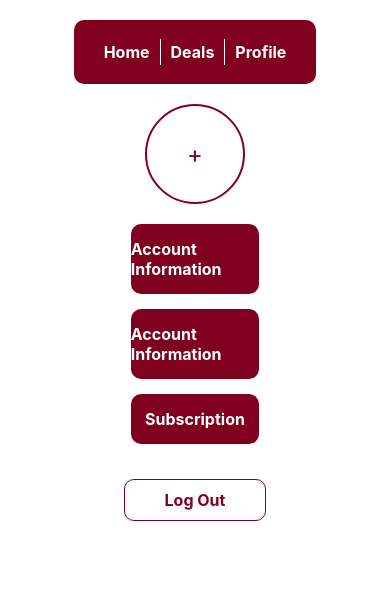
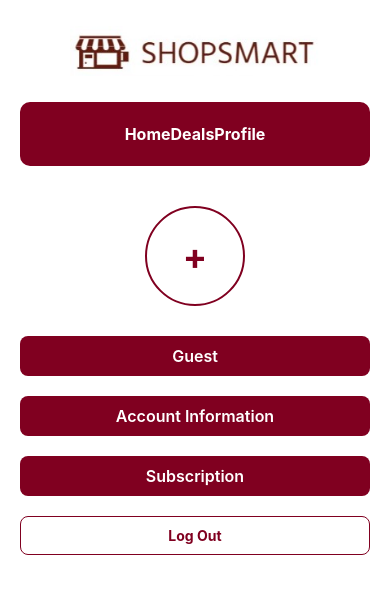
Before and after one commit to TUDublinBlanchBusinessIT/project-SadiasHossain-1, a React Native app: screen /Profile in a window 390 px wide. Shown: the top 594 px of the page. Built offline with nearby package versions, Linux system fonts and the light colour scheme.

Commit message:
buttons updated in Profile screen

```diff
--- a/screens/ProfileScreen.js
+++ b/screens/ProfileScreen.js
@@ -1,51 +1,76 @@
-import React from 'react';
-import { View, Text, TouchableOpacity, StyleSheet } from 'react-native';
+import React, { useState, useEffect } from 'react';
+import { View, Text, StyleSheet, TouchableOpacity, Image } from 'react-native';
+import { getAuth } from 'firebase/auth';
 
 const ProfileScreen = ({ navigation }) => {
+  const [userInfo, setUserInfo] = useState(null);
+  const [showDetails, setShowDetails] = useState(false);
+  const [showSubscription, setShowSubscription] = useState(false); // Initialize showSubscription
+
+  useEffect(() => {
+    const auth = getAuth();
+    const user = auth.currentUser;
+
+    if (user) {
+      setUserInfo({
+        username: user.displayName || 'User',
+        email: user.email || 'Not Available',
+      });
+    }
+  }, []);
+
   return (
     <View style={styles.container}>
-      {/* Navigation Bar */}
+      <Image source={require('../assets/logo.jpg')} style={styles.logo} />
       <View style={styles.navbar}>
-        <TouchableOpacity
-          onPress={() => navigation.navigate('Home')}
-          style={[styles.navItem, styles.navItemFirst]}
-        >
+        <TouchableOpacity onPress={() => navigation.navigate('Home')} style={styles.navItem}>
           <Text style={styles.navText}>Home</Text>
         </TouchableOpacity>
-        <View style={styles.navDivider} />
-        <TouchableOpacity
-          onPress={() => navigation.navigate('Deals')}
-          style={styles.navItem}
-        >
+        <TouchableOpacity onPress={() => navigation.navigate('Deals')} style={styles.navItem}>
           <Text style={styles.navText}>Deals</Text>
         </TouchableOpacity>
-        <View style={styles.navDivider} />
-        <TouchableOpacity
-          onPress={() => navigation.navigate('Profile')}
-          style={[styles.navItem, styles.navItemLast]}
-        >
+        <TouchableOpacity onPress={() => navigation.navigate('Profile')} style={styles.navItem}>
           <Text style={styles.navText}>Profile</Text>
         </TouchableOpacity>
       </View>
 
-      {/* Profile Section */}
-      <View style={styles.profileSection}>
-        <View style={styles.profileImage}>
-          <Text style={styles.addIcon}>+</Text>
+      <View style={styles.profileImageContainer}>
+        <View style={styles.profileCircle}>
+          <Text style={styles.profileText}>+</Text>
         </View>
-        <TouchableOpacity style={styles.button}>
-          <Text style={styles.buttonText}>Account Information</Text>
-        </TouchableOpacity>
-        <TouchableOpacity style={styles.button}>
-          <Text style={styles.buttonText}>Account Information</Text>
-        </TouchableOpacity>
-        <TouchableOpacity style={styles.button}>
-          <Text style={styles.buttonText}>Subscription</Text>
-        </TouchableOpacity>
-        <TouchableOpacity style={styles.logoutButton}>
-          <Text style={styles.logoutButtonText}>Log Out</Text>
-        </TouchableOpacity>
       </View>
+
+      {/* Username Button */}
+      <TouchableOpacity style={styles.button}>
+        <Text style={styles.buttonText}>{userInfo?.username || 'Guest'}</Text>
+      </TouchableOpacity>
+
+      {/* Account Information Button */}
+      <TouchableOpacity style={styles.button} onPress={() => setShowDetails(!showDetails)}>
+        <Text style={styles.buttonText}>Account Information</Text>
+      </TouchableOpacity>
+      {showDetails && (
+        <View style={styles.detailsContainer}>
+          <Text style={styles.detailsText}>Email: {userInfo?.email}</Text>
+          <Text style={styles.detailsText}>Username: {userInfo?.username}</Text>
+        </View>
+      )}
+
+      {/* Subscription Button */}
+      <TouchableOpacity style={styles.button} onPress={() => setShowSubscription(!showSubscription)}>
+        <Text style={styles.buttonText}>Subscription</Text>
+      </TouchableOpacity>
+      {showSubscription && (
+        <View style={styles.detailsContainer}>
+          <Text style={styles.detailsText}>Your subscription plan: Premium</Text>
+          <Text style={styles.detailsText}>Renewal Date: 01/01/2025</Text>
+        </View>
+      )}
+
+      {/* Log Out Button */}
+      <TouchableOpacity style={[styles.button, styles.logoutButton]}>
+        <Text style={styles.logoutText}>Log Out</Text>
+      </TouchableOpacity>
     </View>
   );
 };
@@ -53,14 +78,21 @@ const ProfileScreen = ({ navigation }) => {
 const styles = StyleSheet.create({
   container: {
     flex: 1,
+    padding: 20,
     backgroundColor: '#fff',
-    alignItems: 'center',
-    padding: 20,
+  },
+  logo: {
+    width: 250,
+    height: undefined,
+    aspectRatio: 1,
+    resizeMode: 'contain',
+    marginBottom: 20,
+    alignSelf: 'center',
   },
   navbar: {
     flexDirection: 'row',
     justifyContent: 'center',
-    backgroundColor: '#800020',
+    backgroundColor: '#800020', // Burgundy background color
     borderRadius: 10,
     marginBottom: 20,
     paddingVertical: 10,
@@ -71,29 +103,16 @@ const styles = StyleSheet.create({
     justifyContent: 'center',
     alignItems: 'center',
   },
-  navItemFirst: {
-    borderLeftWidth: 0,
-  },
-  navItemLast: {
-    borderRightWidth: 0,
-  },
   navText: {
     color: 'white',
     fontWeight: 'bold',
     fontSize: 16,
   },
-  navDivider: {
-    width: 1,
-    backgroundColor: 'white',
-    height: '60%',
-    alignSelf: 'center',
-    marginHorizontal: 10,
+  profileImageContainer: {
+    alignItems: 'center',
+    marginVertical: 20,
   },
-  profileSection: {
-    flex: 1,
-    alignItems: 'center',
-  },
-  profileImage: {
+  profileCircle: {
     width: 100,
     height: 100,
     borderRadius: 50,
@@ -101,37 +120,46 @@ const styles = StyleSheet.create({
     borderColor: '#800020',
     justifyContent: 'center',
     alignItems: 'center',
-    marginBottom: 20,
   },
-  addIcon: {
-    fontSize: 24,
+  profileText: {
+    fontSize: 36,
     color: '#800020',
+    fontWeight: 'bold',
   },
   button: {
-    width: '80%',
     backgroundColor: '#800020',
-    paddingVertical: 15,
-    borderRadius: 10,
-    marginBottom: 15,
+    paddingVertical: 10,
+    paddingHorizontal: 15,
+    borderRadius: 8,
+    marginVertical: 10,
     alignItems: 'center',
   },
   buttonText: {
-    color: 'white',
-    fontWeight: 'bold',
+    color: '#fff',
     fontSize: 16,
+    fontWeight: '600',
+  },
+  detailsContainer: {
+    backgroundColor: '#f9f9f9',
+    padding: 10,
+    borderRadius: 5,
+    marginVertical: 10,
+    borderWidth: 1,
+    borderColor: '#ddd',
+  },
+  detailsText: {
+    fontSize: 14,
+    color: '#555',
+    marginBottom: 5,
   },
   logoutButton: {
-    marginTop: 20,
+    backgroundColor: 'transparent',
     borderWidth: 1,
     borderColor: '#800020',
-    borderRadius: 10,
-    paddingVertical: 10,
-    paddingHorizontal: 40,
   },
-  logoutButtonText: {
+  logoutText: {
     color: '#800020',
     fontWeight: 'bold',
-    fontSize: 16,
   },
 });
 
```
Also changed, not shown: screens/LoginScreen.js (line endings or trailing spaces), screens/SignUpScreen.js (line endings or trailing spaces).
